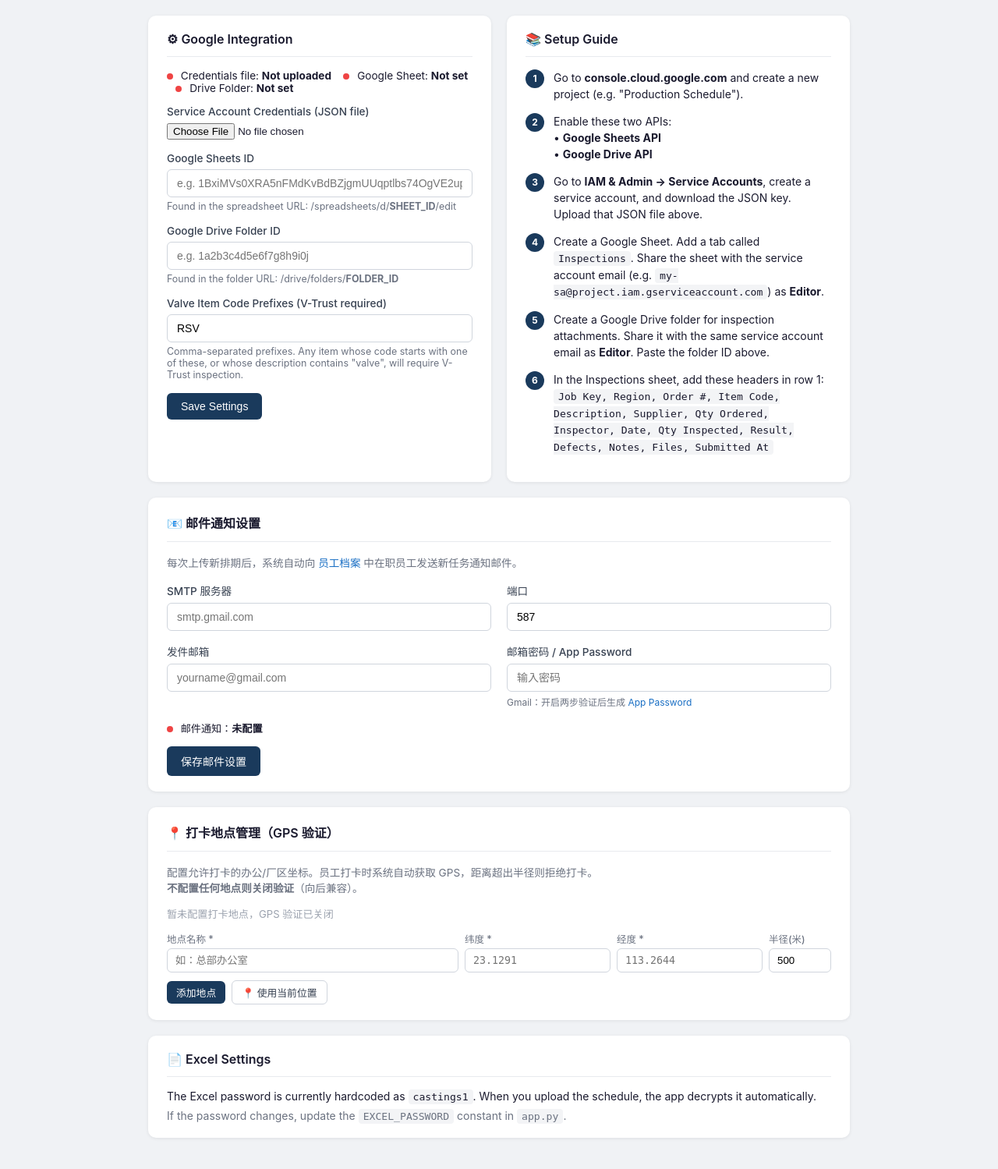
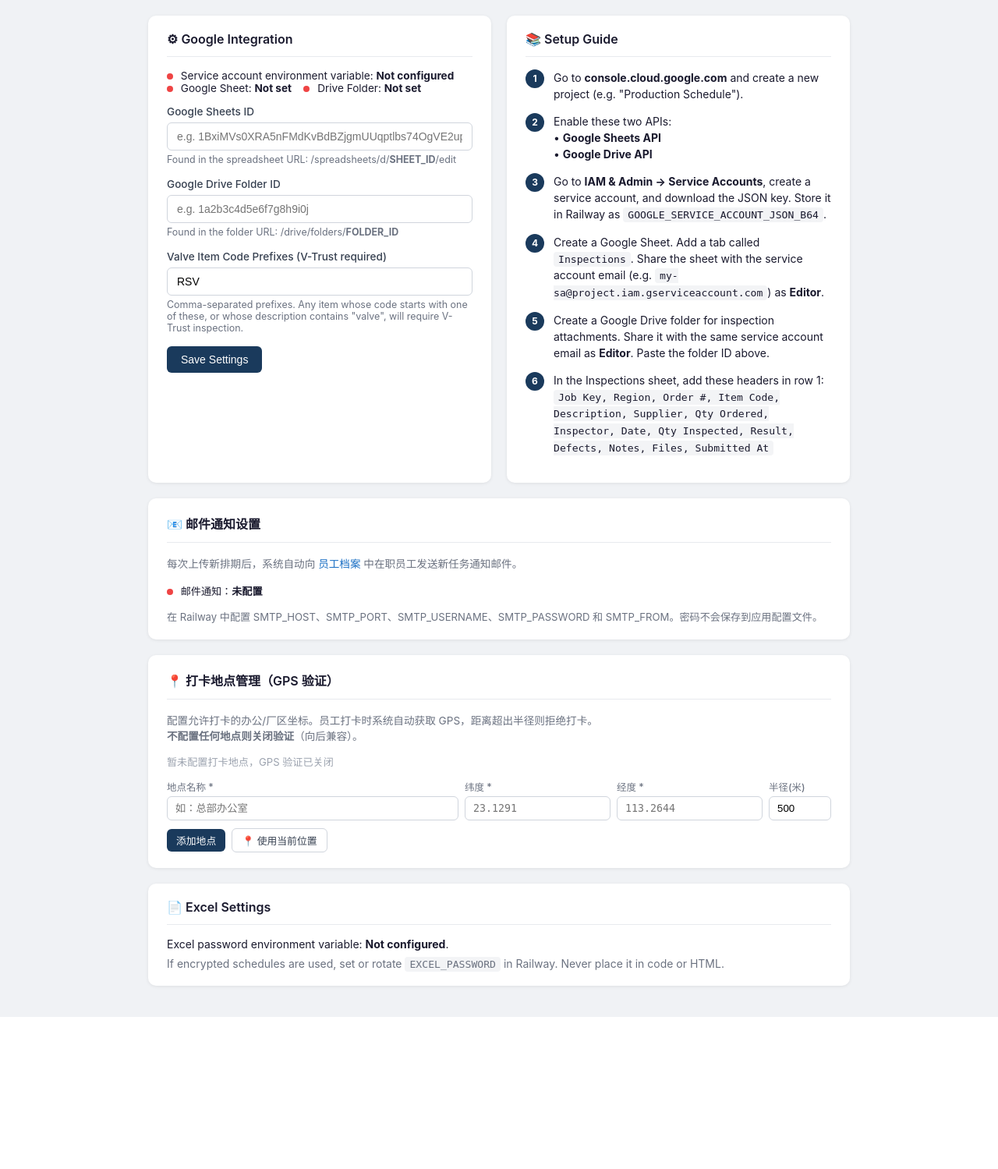
Before and after one commit to adamcomcn/prod_schedule, a Flask app: page /settings in a window 1280 px wide. Shown: the part 56-1555 px from the top of the page at 78% size. After the commit the page ends 1360 px from the top, so only its background shows below. Run offline with Flask 3, Linux system fonts and the light colour scheme; the visitor is signed in with stand-in values (Sample User, id 1); data comes from the database, SQL or seed files in the repository.

Commit message:
Move secrets to environment and harden uploads

```diff
--- a/prod_schedule/app.py
+++ b/prod_schedule/app.py
@@ -1,10 +1,11 @@
-import os, io, json, hashlib, tempfile, math, logging, traceback, secrets, hmac, time
+import os, io, json, hashlib, tempfile, math, logging, traceback, secrets, hmac, time, base64, uuid
 from collections import defaultdict, deque
 from difflib import SequenceMatcher
 from datetime import datetime, timedelta
 from functools import wraps
-from flask import Flask, render_template, request, redirect, url_for, jsonify, flash, session, send_from_directory, g
+from flask import Flask, render_template, request, redirect, url_for, jsonify, flash, session, send_from_directory, g, abort
 from werkzeug.security import generate_password_hash, check_password_hash
+from werkzeug.utils import secure_filename
 import msoffcrypto
 import openpyxl
 from db import db_conn, init_db
@@ -46,14 +47,17 @@ BASE_DIR = os.path.dirname(os.path.abspath(__file__))
 APP_DATA_DIR = os.path.abspath(os.environ.get('APP_DATA_DIR', BASE_DIR))
 DATA_DIR = os.path.join(APP_DATA_DIR, 'data')
 UPLOAD_DIR = os.path.join(APP_DATA_DIR, 'uploads')
-CREDENTIALS_FILE = os.path.join(APP_DATA_DIR, 'credentials.json')
 CONFIG_FILE = os.path.join(DATA_DIR, 'config.json')
 CURRENT_FILE = os.path.join(DATA_DIR, 'current_week.json')
 PREVIOUS_FILE = os.path.join(DATA_DIR, 'previous_week.json')
 INSPECTIONS_CACHE = os.path.join(DATA_DIR, 'inspections_cache.json')
 
-EXCEL_PASSWORD   = 'castings1'
-PRODUCT_IMG_DIR  = os.path.join(BASE_DIR, 'static', 'product_images')
+EXCEL_PASSWORD   = os.environ.get('EXCEL_PASSWORD', '')
+PRODUCT_IMG_DIR  = os.path.join(APP_DATA_DIR, 'product_images')
+
+EVIDENCE_EXTENSIONS = {'.pdf', '.xlsx', '.xls', '.csv', '.jpg', '.jpeg', '.png', '.mp4', '.mov', '.avi', '.mkv'}
+IMAGE_EXTENSIONS = {'.jpg', '.jpeg', '.png', '.webp'}
+INVOICE_EXTENSIONS = {'.pdf', '.jpg', '.jpeg', '.png'}
 
 SCOPES = [
     'https://www.googleapis.com/auth/spreadsheets',
@@ -118,6 +122,19 @@ def _requested_employee_id(form):
     if g.role == 'admin':
         return form.get('employee_id')
     return str(g.employee_id) if g.employee_id else None
+
+def google_credentials_configured():
+    return bool(os.environ.get('GOOGLE_SERVICE_ACCOUNT_JSON_B64'))
+
+def _save_uploaded_file(file_obj, directory, allowed_extensions):
+    original = secure_filename(file_obj.filename or '')
+    extension = os.path.splitext(original)[1].lower()
+    if not original or extension not in allowed_extensions:
+        raise ValueError('Unsupported file type')
+    os.makedirs(directory, exist_ok=True)
+    saved_name = f'{uuid.uuid4().hex}{extension}'
+    file_obj.save(os.path.join(directory, saved_name))
+    return original, saved_name
 
 def load_config():
     return load_json(CONFIG_FILE, {
@@ -561,10 +578,11 @@ def compute_changes(previous, current):
 # ── Google API ────────────────────────────────────────────────────────────────
 
 def get_google_services():
-    if not GOOGLE_AVAILABLE or not os.path.exists(CREDENTIALS_FILE):
+    encoded = os.environ.get('GOOGLE_SERVICE_ACCOUNT_JSON_B64', '')
+    if not GOOGLE_AVAILABLE or not encoded:
         return None, None
-    creds = service_account.Credentials.from_service_account_file(
-        CREDENTIALS_FILE, scopes=SCOPES)
+    info = json.loads(base64.b64decode(encoded).decode('utf-8'))
+    creds = service_account.Credentials.from_service_account_info(info, scopes=SCOPES)
     sheets = build('sheets', 'v4', credentials=creds)
     drive = build('drive', 'v3', credentials=creds)
     return sheets, drive
@@ -625,11 +643,6 @@ def upload_file_to_drive(local_path, filename, job_key):
     file_meta = {'name': filename, 'parents': [job_folder_id]}
     media = MediaFileUpload(local_path, resumable=True)
     uploaded = drive.files().create(body=file_meta, media_body=media, fields='id,webViewLink').execute()
-    # Make it viewable by anyone with link
-    drive.permissions().create(
-        fileId=uploaded['id'],
-        body={'type': 'anyone', 'role': 'reader'},
-    ).execute()
     return uploaded.get('webViewLink', '')
 
 # ── routes ────────────────────────────────────────────────────────────────────
@@ -707,7 +720,7 @@ def index():
                            inspections=inspections,
                            valve_keys=valve_keys,
                            upload_date=config.get('upload_date', ''),
-                           google_configured=bool(config.get('sheet_id') and os.path.exists(CREDENTIALS_FILE)),
+                           google_configured=bool(config.get('sheet_id') and google_credentials_configured()),
                            outstanding_jobs=outstanding_jobs,
                            outstanding_by_sheet=outstanding_by_sheet,
                            completed_jobs=completed_jobs,
@@ -932,11 +945,13 @@ def upload_excel():
         return redirect(url_for('index'))
 
     f = request.files['file']
-    password = request.form.get('password', EXCEL_PASSWORD)
+    if os.path.splitext(secure_filename(f.filename or ''))[1].lower() != '.xlsx':
+        flash('Only .xlsx schedule files are supported', 'error')
+        return redirect(url_for('index'))
 
     try:
         file_bytes = f.read()
-        data = parse_excel(file_bytes, password)
+        data = parse_excel(file_bytes, EXCEL_PASSWORD)
 
         # Rotate: current → previous
         if os.path.exists(CURRENT_FILE):
@@ -1084,13 +1099,15 @@ def upload_excel():
         logger.error('Upload failed:\n%s', tb)
         _last_error['tb'] = tb
         _last_error['time'] = datetime.now().strftime('%Y-%m-%d %H:%M:%S')
-        flash(f'Error reading file: {e}', 'error')
+        flash('Unable to read the uploaded schedule. Check the file format and encryption password.', 'error')
 
     return redirect(url_for('index'))
 
 
 @app.route('/debug')
 def debug_info():
+    if IS_PRODUCTION:
+        abort(404)
     import sys, sqlite3
     info = {
         'python': sys.version,
@@ -1106,7 +1123,7 @@ def debug_info():
             tables = [r[0] for r in conn.execute("SELECT name FROM sqlite_master WHERE type='table'").fetchall()]
             info['db_tables'] = tables
     except Exception as e:
-        info['db_error'] = str(e)
+        info['db_error'] = 'database check failed'
     return f'<pre style="white-space:pre-wrap;font-size:13px">{json.dumps(info, indent=2, ensure_ascii=False)}</pre>'
 
 @app.route('/inspect/<path:job_key>')
@@ -1247,7 +1264,7 @@ def inspect_form(job_key):
                            matched_category=matched_category,
                            evidence_reqs=evidence_reqs,
                            now_date=datetime.now().strftime('%Y-%m-%d'),
-                           google_configured=bool(config.get('sheet_id') and os.path.exists(CREDENTIALS_FILE)))
+                           google_configured=bool(config.get('sheet_id') and google_credentials_configured()))
 
 @app.route('/inspect/<path:job_key>/submit', methods=['POST'])
 def submit_inspection(job_key):
@@ -1284,7 +1301,7 @@ def submit_inspection(job_key):
     # Evidence type names from form (ev_result_brt, ev_result_daq, …)
     ev_types = [k[10:] for k in form if k.startswith('ev_result_')]
 
-    job_dir = os.path.join(UPLOAD_DIR, job_key.replace('|', '_').replace('/', '_'))
+    job_dir = os.path.join(UPLOAD_DIR, hashlib.sha256(job_key.encode('utf-8')).hexdigest())
     os.makedirs(job_dir, exist_ok=True)
 
     with db_conn() as conn:
@@ -1297,11 +1314,9 @@ def submit_inspection(job_key):
             for uploaded_file in ev_files:
                 if not uploaded_file.filename:
                     continue
-                orig_name  = uploaded_file.filename
-                safe_name  = orig_name.replace(' ', '_')
-                saved_name = f"{etype}_{now_ts}_{safe_name}"
-                file_path  = os.path.join(job_dir, saved_name)
-                uploaded_file.save(file_path)
+                orig_name, saved_name = _save_uploaded_file(
+                    uploaded_file, job_dir, EVIDENCE_EXTENSIONS)
+                file_path = os.path.join(job_dir, saved_name)
                 all_file_names.append(orig_name)
 
                 drive_link = upload_file_to_drive(file_path, saved_name, job_key)
@@ -1371,23 +1386,18 @@ def settings():
         config['drive_folder_id'] = request.form.get('drive_folder_id', '').strip()
         raw_prefixes = request.form.get('valve_prefixes', 'RSV')
         config['valve_prefixes'] = [p.strip().upper() for p in raw_prefixes.split(',') if p.strip()]
-        config['smtp_host'] = request.form.get('smtp_host', '').strip()
-        config['smtp_port'] = request.form.get('smtp_port', '587').strip()
-        config['smtp_user'] = request.form.get('smtp_user', '').strip()
-        if request.form.get('smtp_pass', '').strip():
-            config['smtp_pass'] = request.form.get('smtp_pass', '').strip()
+        for legacy_secret in ('smtp_pass', 'smtp_user', 'smtp_host', 'smtp_port'):
+            config.pop(legacy_secret, None)
         save_json(CONFIG_FILE, config)
-
-        cred_file = request.files.get('credentials')
-        if cred_file and cred_file.filename:
-            cred_file.save(CREDENTIALS_FILE)
 
         flash('Settings saved!', 'success')
         return redirect(url_for('settings'))
 
     return render_template('settings.html',
                            config=config,
-                           credentials_exist=os.path.exists(CREDENTIALS_FILE))
+                           credentials_exist=google_credentials_configured(),
+                           smtp_configured=bool(os.environ.get('SMTP_HOST') and os.environ.get('SMTP_USERNAME') and os.environ.get('SMTP_PASSWORD')),
+                           excel_password_configured=bool(EXCEL_PASSWORD))
 
 @app.route('/settings/office-locations/add', methods=['POST'])
 def office_location_add():
@@ -1742,11 +1752,11 @@ def product_image(filename):
 
 def _send_task_email(new_tasks):
     """Send inspection task notification email to all active employees."""
-    config = load_config()
-    host = config.get('smtp_host', '').strip()
-    port = int(config.get('smtp_port', 587) or 587)
-    user = config.get('smtp_user', '').strip()
-    pwd  = config.get('smtp_pass', '').strip()
+    host = os.environ.get('SMTP_HOST', '').strip()
+    port = int(os.environ.get('SMTP_PORT', '587'))
+    user = os.environ.get('SMTP_USERNAME', '').strip()
+    pwd  = os.environ.get('SMTP_PASSWORD', '')
+    sender = os.environ.get('SMTP_FROM', user).strip()
     if not all([host, user, pwd]):
         return False, 'SMTP not configured'
 
@@ -1776,16 +1786,17 @@ def _send_task_email(new_tasks):
     from email.mime.multipart import MIMEMultipart
     msg = MIMEMultipart()
     msg['Subject'] = f"【新检验任务 {len(new_tasks)} 项】{datetime.now().strftime('%Y-%m-%d')}"
-    msg['From']    = user
+    msg['From']    = sender
     msg['To']      = ', '.join(recipients)
     msg.attach(MIMEText('\n'.join(lines), 'plain', 'utf-8'))
     try:
         with smtplib.SMTP(host, port, timeout=10) as srv:
             srv.ehlo(); srv.starttls(); srv.login(user, pwd)
-            srv.sendmail(user, recipients, msg.as_string())
+            srv.sendmail(sender, recipients, msg.as_string())
         return True, f'邮件已发送给 {len(recipients)} 名员工'
-    except Exception as e:
-        return False, str(e)
+    except Exception:
+        logger.exception('Task notification email failed')
+        return False, 'Email delivery failed'
 
 
 # ── Employee routes ───────────────────────────────────────────────────────────
@@ -1975,10 +1986,8 @@ def task_status_update(tid):
 def _save_product_image(file_obj):
     if not file_obj or not file_obj.filename:
         return ''
-    os.makedirs(PRODUCT_IMG_DIR, exist_ok=True)
-    safe = f"{datetime.now().strftime('%Y%m%d%H%M%S')}_{file_obj.filename.replace(' ', '_')}"
-    file_obj.save(os.path.join(PRODUCT_IMG_DIR, safe))
-    return safe
+    _, saved_name = _save_uploaded_file(file_obj, PRODUCT_IMG_DIR, IMAGE_EXTENSIONS)
+    return saved_name
 
 
 # ── Form template management ─────────────────────────────────────────────────
@@ -2625,9 +2634,7 @@ def expense_new():
     invoice_path = ''
     inv = request.files.get('invoice')
     if inv and inv.filename:
-        safe = f"{datetime.now().strftime('%Y%m%d%H%M%S')}_{inv.filename.replace(' ', '_')}"
-        invoice_path = safe
-        inv.save(os.path.join(UPLOAD_DIR, safe))
+        _, invoice_path = _save_uploaded_file(inv, UPLOAD_DIR, INVOICE_EXTENSIONS)
     with db_conn() as conn:
         conn.execute(
             'INSERT INTO expense_claims (employee_id,claim_date,claim_type,amount,description,invoice_path) VALUES (?,?,?,?,?,?)',
@@ -2844,5 +2851,29 @@ def logout():
     session.clear()
     return redirect(url_for('login'))
 
+@app.after_request
+def security_headers(response):
+    response.headers['X-Content-Type-Options'] = 'nosniff'
+    response.headers['X-Frame-Options'] = 'DENY'
+    response.headers['Referrer-Policy'] = 'same-origin'
+    response.headers['Permissions-Policy'] = 'camera=(), microphone=(), geolocation=(self)'
+    response.headers['Content-Security-Policy'] = (
+        "default-src 'self'; img-src 'self' data: https:; "
+        "style-src 'self' 'unsafe-inline'; script-src 'self' 'unsafe-inline'; "
+        "frame-ancestors 'none'; base-uri 'self'; form-action 'self'"
+    )
+    if IS_PRODUCTION:
+        response.headers['Strict-Transport-Security'] = 'max-age=31536000; includeSubDomains'
+    return response
+
+@app.errorhandler(413)
+def upload_too_large(_error):
+    return 'Uploaded file is too large', 413
+
+@app.errorhandler(500)
+def internal_error(_error):
+    logger.exception('Unhandled application error')
+    return 'Internal server error', 500
+
 if __name__ == '__main__':
     app.run(host='0.0.0.0', port=int(os.environ.get('PORT', 5000)), debug=False)
--- a/prod_schedule/restore_previous_week.py
+++ b/prod_schedule/restore_previous_week.py
@@ -3,12 +3,12 @@ Restore previous_week.json = May 21 schedule.
 current_week.json (May 28, just uploaded by user) is left unchanged.
 Uses msoffcrypto + openpyxl, same as the app's own parse_excel().
 """
-import io, json, pathlib
+import io, json, pathlib, os
 import msoffcrypto, openpyxl
 
 XLSX_PATH = pathlib.Path(r"C:\Users\JWan\Documents") / "Production\xa0Schedule\xa005.21.xlsx"
 OUT_PATH  = pathlib.Path(r"C:\Users\JWan\Documents\prod_schedule\data\previous_week.json")
-PASSWORD  = 'castings1'
+PASSWORD  = os.environ.get('EXCEL_PASSWORD', '')
 
 def fmt_date(val):
     s = str(val) if val is not None else ''
--- a/prod_schedule/seed_data.py
+++ b/prod_schedule/seed_data.py
@@ -11,7 +11,7 @@ print(f"Reading: {path}")
 with open(path, 'rb') as f:
     file_bytes = f.read()
 
-data = a.parse_excel(file_bytes, 'castings1')
+data = a.parse_excel(file_bytes, os.environ.get('EXCEL_PASSWORD', ''))
 a.save_json(a.CURRENT_FILE, data)
 
 config = a.load_config()
--- a/prod_schedule/templates/index.html
+++ b/prod_schedule/templates/index.html
@@ -92,7 +92,6 @@ tbody tr.row-qa-warn.row-vtrust-warn td { background: #fde8e8 !important; }
                onchange="this.closest('form').querySelector('.file-name').textContent = this.files[0]?.name || 'No file'; this.closest('form').querySelector('.auto-submit-btn').click()">
         &#128196; Choose Excel file
       </label>
-      <input type="hidden" name="password" value="castings1">
       <span class="file-name upload-info">No file chosen</span>
       <button class="auto-submit-btn btn btn-primary" type="submit" style="display:none">Upload</button>
     </form>
--- a/prod_schedule/templates/settings.html
+++ b/prod_schedule/templates/settings.html
@@ -30,7 +30,7 @@
 
         <div style="margin-bottom: 14px; font-size: .85rem;">
           <span class="status-dot {{ 'dot-green' if credentials_exist else 'dot-red' }}"></span>
-          Credentials file: <strong>{{ 'Uploaded' if credentials_exist else 'Not uploaded' }}</strong>
+          Service account environment variable: <strong>{{ 'Configured' if credentials_exist else 'Not configured' }}</strong>
           &nbsp;&nbsp;
           <span class="status-dot {{ 'dot-green' if config.sheet_id else 'dot-red' }}"></span>
           Google Sheet: <strong>{{ 'Configured' if config.sheet_id else 'Not set' }}</strong>
@@ -39,17 +39,7 @@
           Drive Folder: <strong>{{ 'Configured' if config.drive_folder_id else 'Not set' }}</strong>
         </div>
 
-        <form method="POST" enctype="multipart/form-data">
-          <div class="form-group">
-            <label>Service Account Credentials (JSON file)</label>
-            <input type="file" name="credentials" accept=".json">
-            {% if credentials_exist %}
-            <div style="font-size:.78rem; color:#059669; margin-top:4px;">
-              &#9989; credentials.json is uploaded
-            </div>
-            {% endif %}
-          </div>
-
+        <form method="POST">
           <div class="form-group">
             <label>Google Sheets ID</label>
             <input type="text" name="sheet_id" value="{{ config.sheet_id }}"
@@ -103,8 +93,8 @@
           <li>
             <div>
               Go to <strong>IAM &amp; Admin &rarr; Service Accounts</strong>,
-              create a service account, and download the JSON key.
-              Upload that JSON file above.
+              create a service account, and download the JSON key. Store it in Railway
+              as <span class="code">GOOGLE_SERVICE_ACCOUNT_JSON_B64</span>.
             </div>
           </li>
           <li>
@@ -143,45 +133,12 @@
         <a href="{{ url_for('employees') }}">员工档案</a>
         中在职员工发送新任务通知邮件。
       </p>
-      <form method="POST" enctype="multipart/form-data">
-        <input type="hidden" name="sheet_id"        value="{{ config.sheet_id }}">
-        <input type="hidden" name="drive_folder_id" value="{{ config.drive_folder_id }}">
-        <input type="hidden" name="valve_prefixes"
-               value="{{ config.get('valve_prefixes', ['RSV'])|join(', ') }}">
-        <div style="display:grid; grid-template-columns:1fr 1fr; gap:0 20px;">
-          <div class="form-group">
-            <label>SMTP 服务器</label>
-            <input type="text" name="smtp_host"
-                   value="{{ config.get('smtp_host','') }}" placeholder="smtp.gmail.com">
-          </div>
-          <div class="form-group">
-            <label>端口</label>
-            <input type="text" name="smtp_port"
-                   value="{{ config.get('smtp_port','587') }}" placeholder="587">
-          </div>
-          <div class="form-group">
-            <label>发件邮箱</label>
-            <input type="email" name="smtp_user"
-                   value="{{ config.get('smtp_user','') }}" placeholder="yourname@gmail.com">
-          </div>
-          <div class="form-group">
-            <label>邮箱密码 / App Password</label>
-            <input type="password" name="smtp_pass"
-                   placeholder="{{ '已保存（留空不修改）' if config.get('smtp_pass') else '输入密码' }}">
-            <div style="font-size:.75rem; color:#6b7280; margin-top:4px;">
-              Gmail：开启两步验证后生成
-              <a href="https://myaccount.google.com/apppasswords" target="_blank">App Password</a>
-            </div>
-          </div>
-        </div>
-        {% set smtp_ok = config.get('smtp_host') and config.get('smtp_user') and config.get('smtp_pass') %}
         <div style="font-size:.82rem; margin-bottom:14px;">
           <span style="display:inline-block; width:8px; height:8px; border-radius:50; margin-right:6px;
-                       background:{{ '#10b981' if smtp_ok else '#ef4444' }};border-radius:50%;"></span>
-          邮件通知：<strong>{{ '已配置' if smtp_ok else '未配置' }}</strong>
+                       background:{{ '#10b981' if smtp_configured else '#ef4444' }};border-radius:50%;"></span>
+          邮件通知：<strong>{{ '已配置' if smtp_configured else '未配置' }}</strong>
         </div>
-        <button type="submit" class="btn btn-primary">保存邮件设置</button>
-      </form>
+        <p style="font-size:.82rem;color:#6b7280;">在 Railway 中配置 SMTP_HOST、SMTP_PORT、SMTP_USERNAME、SMTP_PASSWORD 和 SMTP_FROM。密码不会保存到应用配置文件。</p>
     </div>
 
     <!-- 打卡地点管理 -->
@@ -262,13 +219,12 @@
       <div class="card-title">&#128196; Excel Settings</div>
       <div style="font-size: .875rem;">
         <p style="margin-bottom:8px;">
-          The Excel password is currently hardcoded as
-          <span class="code">castings1</span>.
-          When you upload the schedule, the app decrypts it automatically.
+          Excel password environment variable:
+          <strong>{{ 'Configured' if excel_password_configured else 'Not configured' }}</strong>.
         </p>
         <p style="color:#6b7280;">
-          If the password changes, update the <span class="code">EXCEL_PASSWORD</span>
-          constant in <span class="code">app.py</span>.
+          If encrypted schedules are used, set or rotate <span class="code">EXCEL_PASSWORD</span>
+          in Railway. Never place it in code or HTML.
         </p>
       </div>
     </div>
--- a/prod_schedule/test_comparison.py
+++ b/prod_schedule/test_comparison.py
@@ -15,11 +15,11 @@ assert prev_path and curr_path, "Could not find one or both Excel files"
 
 print("Reading previous week (05.14)...")
 with open(prev_path, 'rb') as f:
-    prev_data = a.parse_excel(f.read(), 'castings1')
+    prev_data = a.parse_excel(f.read(), os.environ.get('EXCEL_PASSWORD', ''))
 
 print("Reading current week (05.21)...")
 with open(curr_path, 'rb') as f:
-    curr_data = a.parse_excel(f.read(), 'castings1')
+    curr_data = a.parse_excel(f.read(), os.environ.get('EXCEL_PASSWORD', ''))
 
 # Save previous week to disk so the app uses it
 a.save_json(a.PREVIOUS_FILE, prev_data)
--- a/prod_schedule/test_qa.py
+++ b/prod_schedule/test_qa.py
@@ -7,8 +7,8 @@ all_xlsx = glob.glob(os.path.join(docs, '*.xlsx'))
 prev_path = next(p for p in all_xlsx if '5.14' in p)
 curr_path = next(p for p in all_xlsx if '05.21' in p or '5.21' in p)
 
-with open(prev_path, 'rb') as f: prev = a.parse_excel(f.read(), 'castings1')
-with open(curr_path, 'rb') as f: curr = a.parse_excel(f.read(), 'castings1')
+with open(prev_path, 'rb') as f: prev = a.parse_excel(f.read(), os.environ.get('EXCEL_PASSWORD', ''))
+with open(curr_path, 'rb') as f: curr = a.parse_excel(f.read(), os.environ.get('EXCEL_PASSWORD', ''))
 
 statuses, typo_flags, shipped_rows = a.compute_changes(prev, curr)
 
--- a/prod_schedule/test_typo.py
+++ b/prod_schedule/test_typo.py
@@ -8,9 +8,9 @@ prev_path = next(p for p in all_xlsx if '5.14' in p)
 curr_path = next(p for p in all_xlsx if '05.21' in p or '5.21' in p)
 
 with open(prev_path, 'rb') as f:
-    prev = a.parse_excel(f.read(), 'castings1')
+    prev = a.parse_excel(f.read(), os.environ.get('EXCEL_PASSWORD', ''))
 with open(curr_path, 'rb') as f:
-    curr = a.parse_excel(f.read(), 'castings1')
+    curr = a.parse_excel(f.read(), os.environ.get('EXCEL_PASSWORD', ''))
 
 statuses, typo_flags, shipped_rows = a.compute_changes(prev, curr)
 
--- a/prod_schedule/test_valve_prefixes.py
+++ b/prod_schedule/test_valve_prefixes.py
@@ -5,7 +5,7 @@ import app as a
 docs = r'C:\Users\JWan\Documents'
 curr_path = next(p for p in glob.glob(os.path.join(docs, '*.xlsx')) if '05.21' in p or '5.21' in p)
 with open(curr_path, 'rb') as f:
-    curr = a.parse_excel(f.read(), 'castings1')
+    curr = a.parse_excel(f.read(), os.environ.get('EXCEL_PASSWORD', ''))
 
 print("Item codes where description contains 'valve' (unique prefixes):\n")
 prefixes = {}
```
